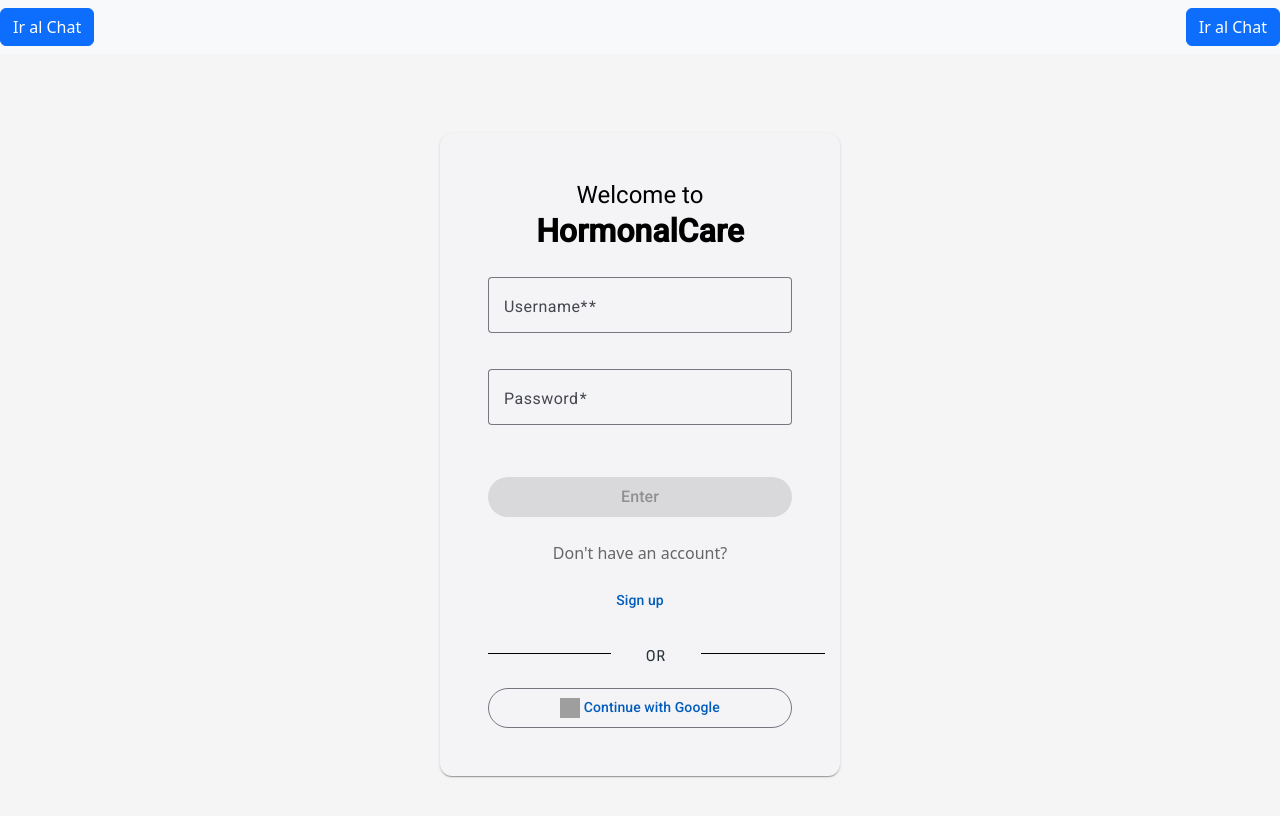
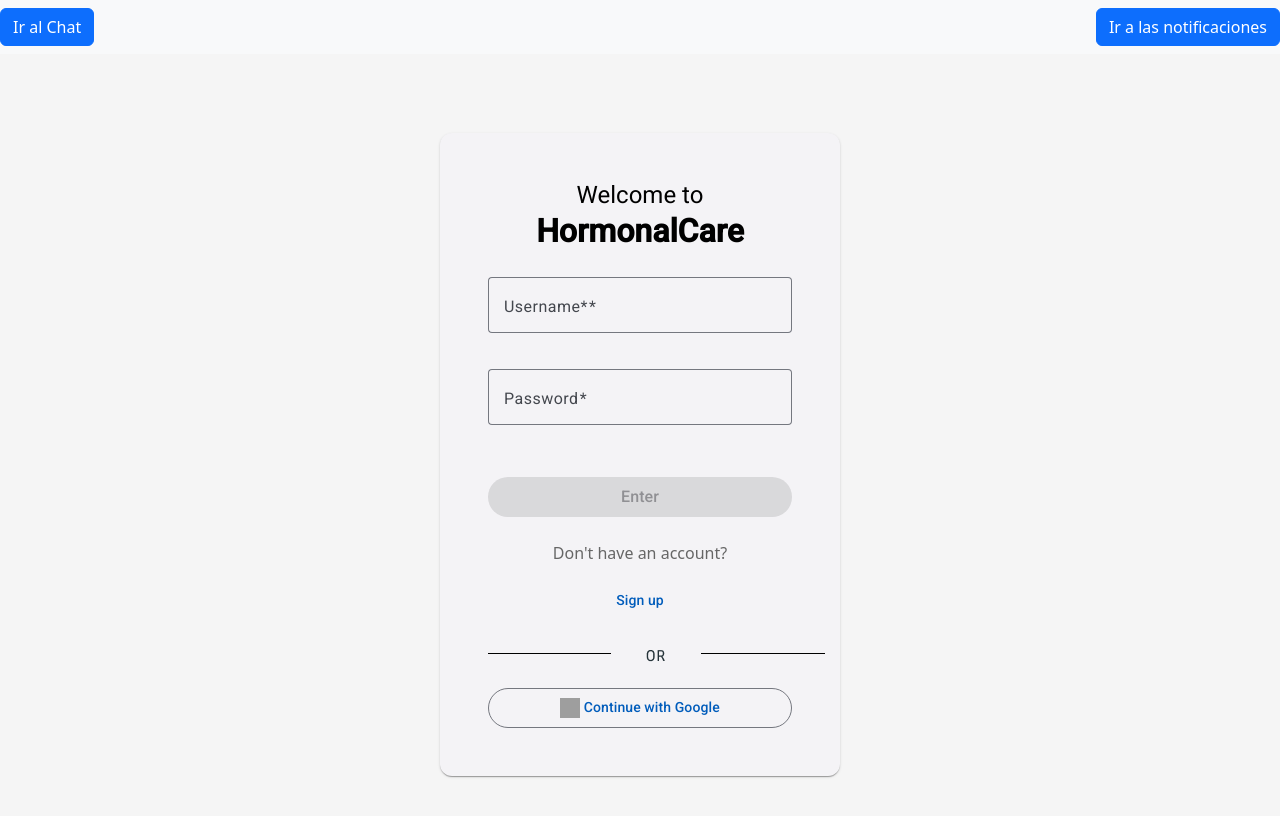
Before and after one commit to upc-pre-202510-1asi0572-2942-toiota/hormonal_care_frontend, an Angular app: page /login in a window 1280 px wide. Shown: the top 816 px of the page. Built offline with nearby package versions, Linux system fonts and the light colour scheme; grey boxes are pictures that could not be loaded.

Commit message:
fix: added notification service

```diff
--- a/src/app/app.component.html
+++ b/src/app/app.component.html
@@ -1,5 +1,5 @@
 <nav class="navbar navbar-light bg-light">
   <a class="btn btn-primary" routerLink="/chat">Ir al Chat</a>
-  <a class="btn btn-primary" routerLink="/notifications">Ir al Chat</a>
+  <a class="btn btn-primary" routerLink="/notifications">Ir a las notificaciones</a>
 </nav>
 <router-outlet></router-outlet>
```
